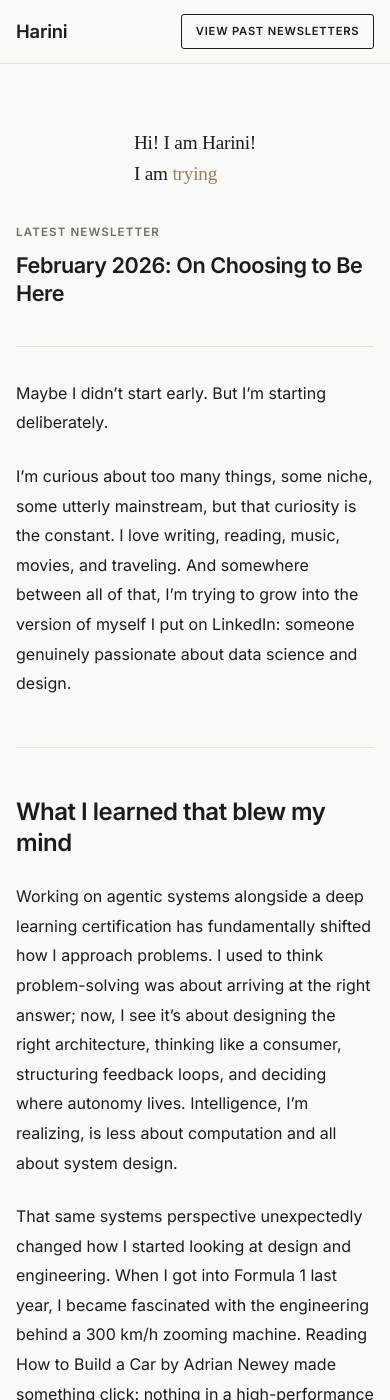
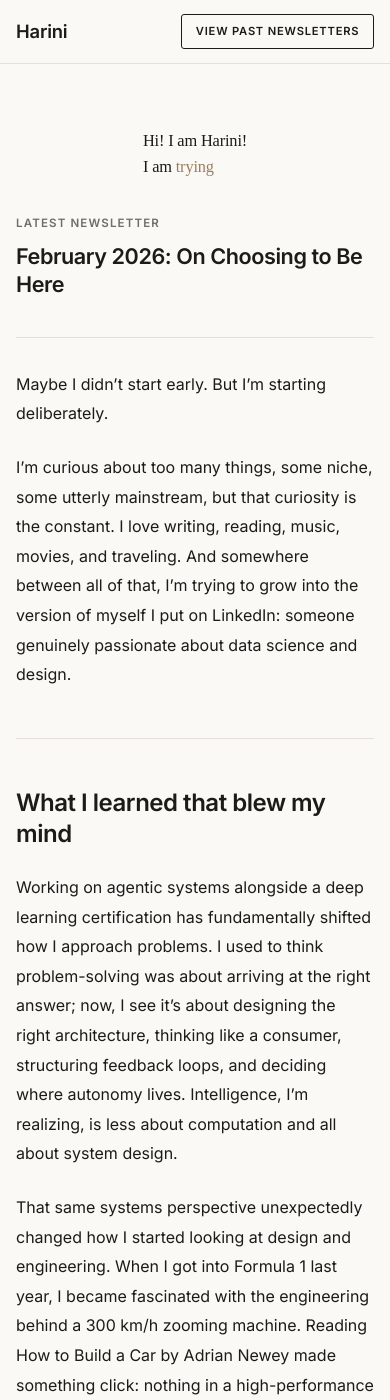
Before and after one commit to Harini-UW/harini.lol, a Jekyll site: the page built from index.html, in a window 390 px wide and 1400 px high. Built offline with Jekyll 4.4.1, drawn with Linux system fonts in a browser that asks for light colours; some web fonts are replaced.

Commit message:
Scale hero font on mobile to keep typing line on one row

```diff
--- a/assets/css/main.css
+++ b/assets/css/main.css
@@ -621,7 +621,7 @@ a {
 
   .hero__text {
     white-space: normal;
-    font-size: 1.2rem;
+    font-size: clamp(0.85rem, 4.2vw, 1.2rem);
     text-align: left;
   }
 
```
